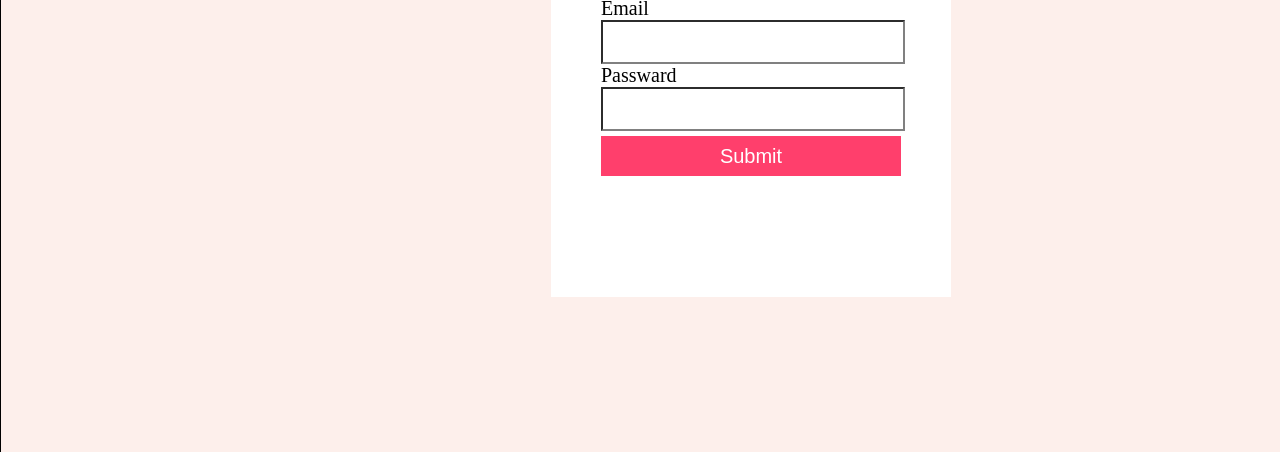
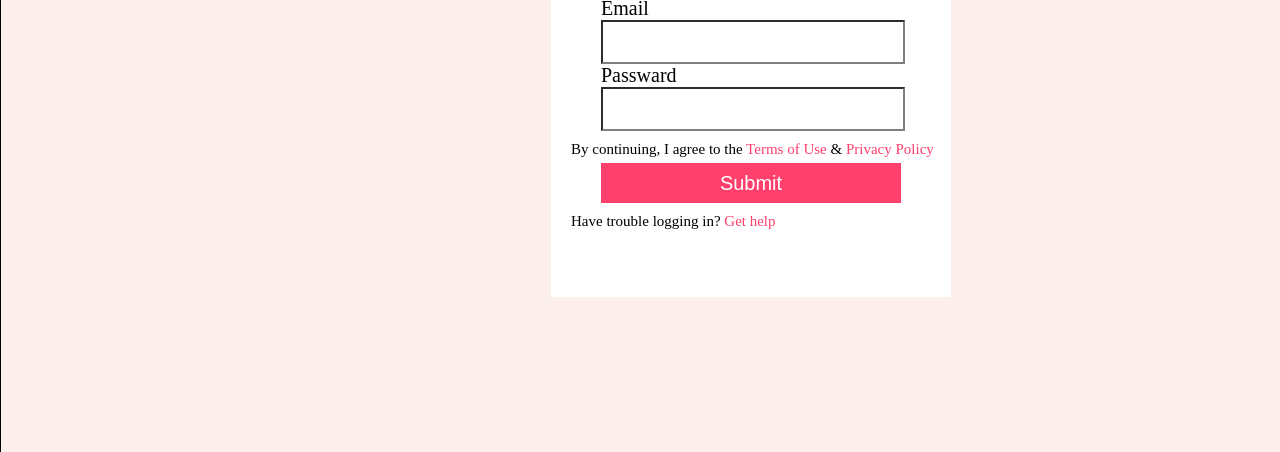
Before and after one commit to Vibhabakkam/Myntra, a plain HTML site: page myntralogin.html in a window 1280 px wide. Shown: the part 348-800 px from the top of the page. Drawn offline with Linux system fonts and the light colour scheme.

Commit message:
myntra update

```diff
--- a/myntralogin.html
+++ b/myntralogin.html
@@ -215,7 +215,11 @@
                         <input id="email" type="email"> <br>
                         <label id="lablediv">Passward</label><br>
                         <input id="password" type="password"> <br>
+                        <p id="para">By continuing, I agree to the <span style="color: #ff3f6c; font-size: 15px;"> Terms
+                            of Use</span> & <span style="color: #ff3f6c; font-size: 15px;">Privacy Policy</span></p>
                         <input id="regdiv" type="submit"> <br>
+                        <p id="para"> Have trouble logging in? <span style="color: #ff3f6c; font-size: 15px;">Get
+                            help</span></p>
                     </form>
                     <!-- <button id="regdiv" onclick="window.location.href='/register.html'">Register </button> -->
 
--- a/server.js
+++ b/server.js
@@ -50,13 +50,14 @@ function login(event){
         }
     }
     if(flag === true){
-        alert("login succecfully")
-    } else {
         dataFromLS.push(userData);
         localStorage.setItem("userData",JSON.stringify(dataFromLS));
         document.getElementById("email").value =" ";
         document.getElementById("password").value = " ";
         window.location.href = '/Myntra.html';
+        alert("login succecfully")
+    } else {
+
         alert("Wrong cred, Please check your email and password");
     }
 }
```
